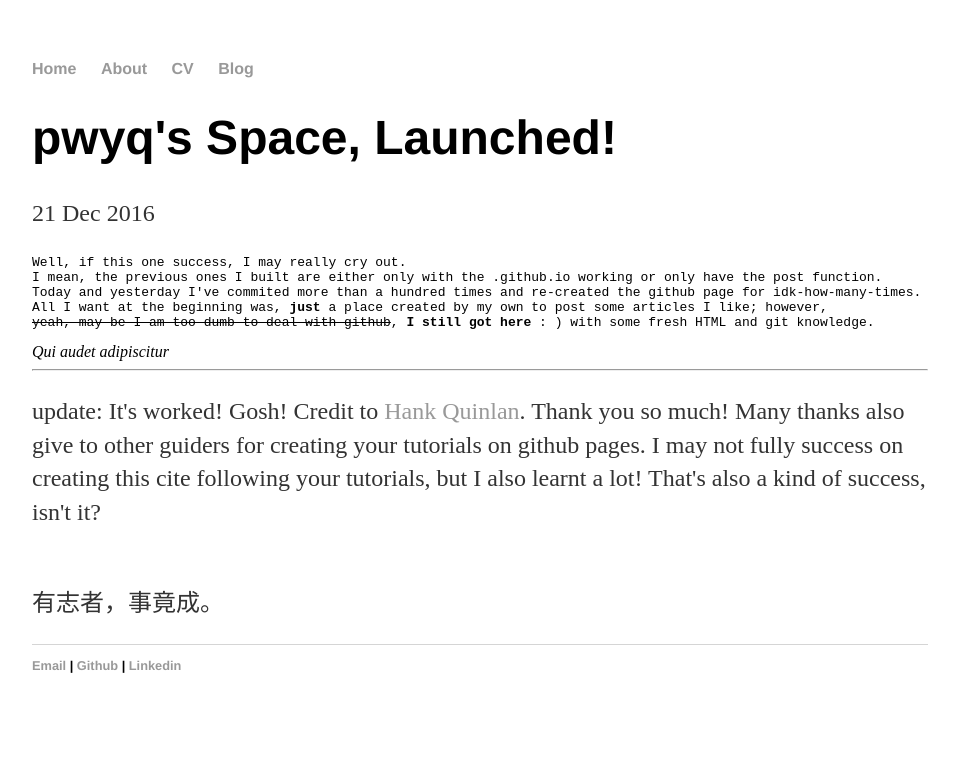
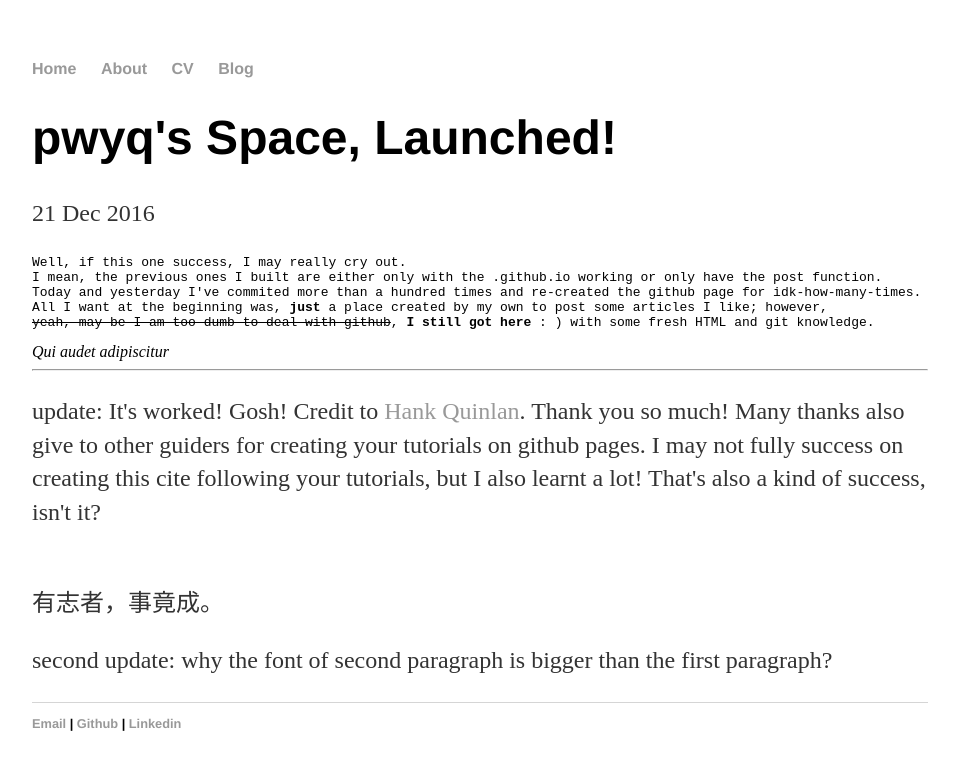
Before and after one commit to pwyq/blog, a Jekyll site: the page built from _posts/2016-12-21-pwyq-site-launched.md, in a window 1280 px wide. Shown: the top 770 px of the page, without its empty margins (160-1119 px from the left). Built offline with Jekyll 4.4.1, drawn with Linux system fonts in a browser that asks for light colours.

Commit message:
Update 2016-12-21-pwyq-site-launched.md

```diff
--- a/_posts/2016-12-21-pwyq-site-launched.md
+++ b/_posts/2016-12-21-pwyq-site-launched.md
@@ -17,3 +17,4 @@ All I want at the beginning was, <strong>just</strong> a place created by my own
 Many thanks also give to other guiders for creating your tutorials on github pages. I may not fully success on creating this cite following your tutorials, but I also learnt a lot! That's also a kind of success, isn't it?</p>
 <br>
 有志者，事竟成。
+<p>second update: why the font of second paragraph is bigger than the first paragraph?</p>
```
